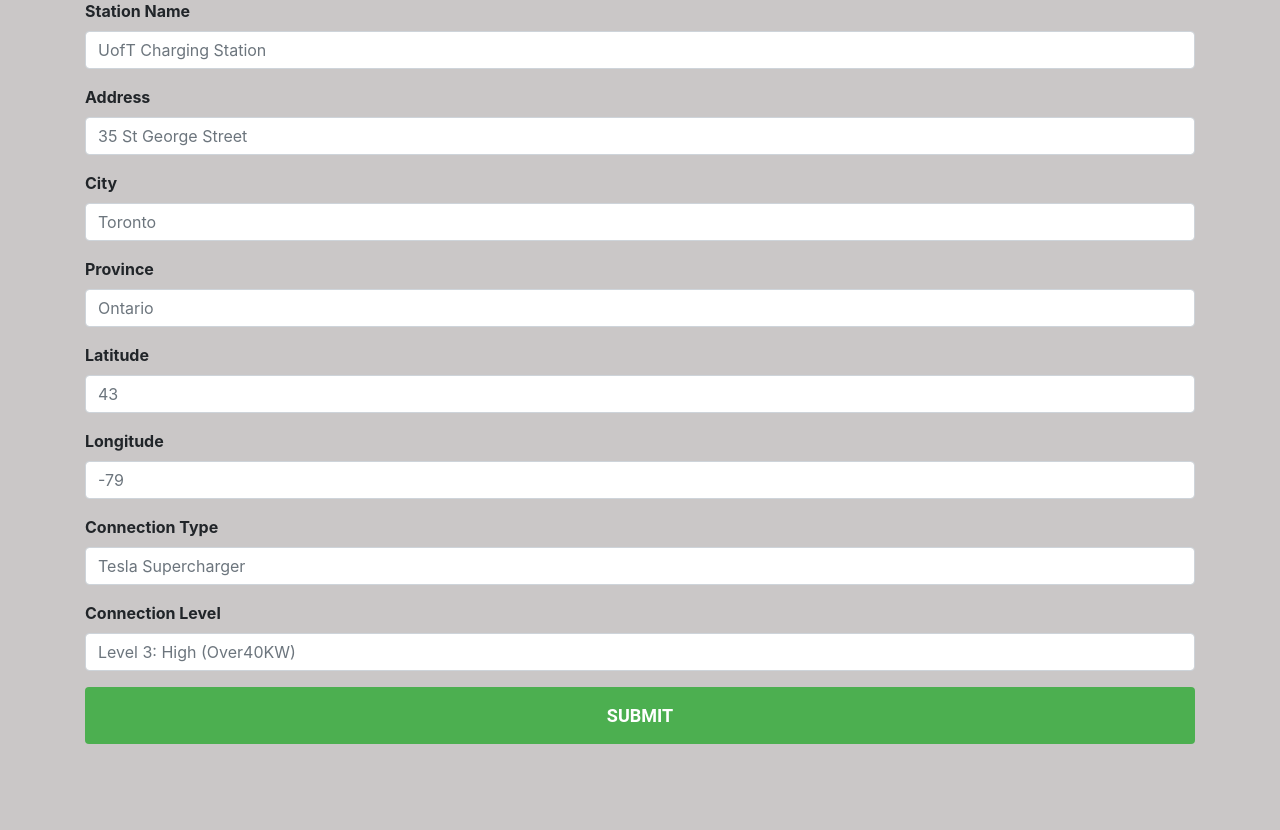
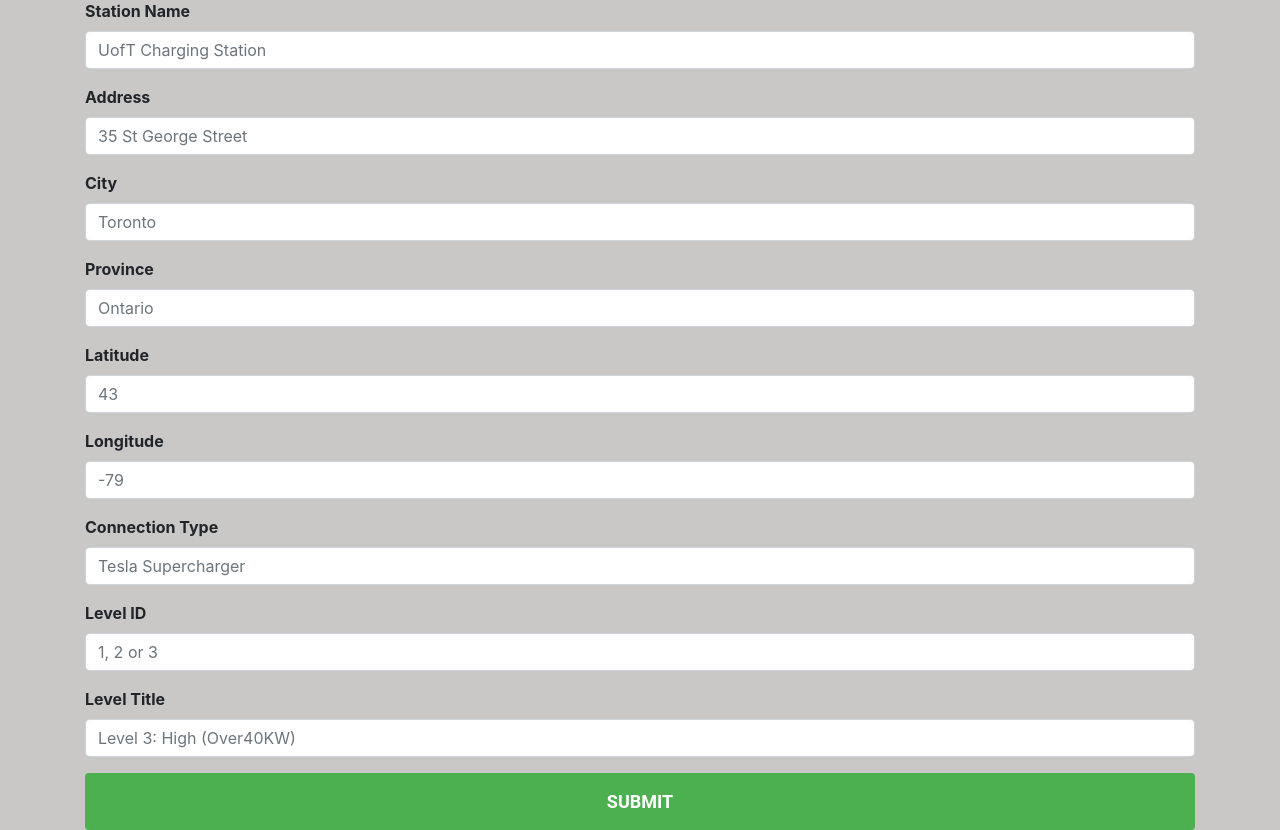
Before and after one commit to chuhaovince/UofT-Data-Bootcamp-Project-2, a Python web app: template Electric_Charging_Stations/templates/Add.html in a window 1280 px wide. Shown: the part 313-1143 px from the top of the page. Before the commit the page ends 1057 px from the top, so only its background shows below. Run offline with Jinja, Linux system fonts and the light colour scheme; the template is opened without the code that fills it, so the values that code supplies are empty; some libraries are stand-ins or nearby versions.

Commit message:
Added form of level id

```diff
--- a/Electric_Charging_Stations/app.py
+++ b/Electric_Charging_Stations/app.py
@@ -56,6 +56,7 @@ def add():
         lat = request.form["Lat"]
         lng = request.form["Lon"]
         connectionTitle = request.form["Plug_type"]
+        ID = request.form["ID"]
         levelID = request.form["Level"]
 
         new_location = {
@@ -71,6 +72,7 @@ def add():
                 "ConnectionType" : {
                     "Title" : connectionTitle
                 },
+                "LevelID" : ID;
                 "Level" : {
                     "Title" : levelID
                 }
--- a/Electric_Charging_Stations/templates/Add.html
+++ b/Electric_Charging_Stations/templates/Add.html
@@ -75,7 +75,12 @@
             </div>
 
             <div class="form-group">
-            <label for="levelID"><strong>Connection Level</strong></label>
+              <label for="address"><strong>Level ID</strong></label>
+              <input type="text" class="form-control" id="levelid" name="ID" placeholder="1, 2 or 3">
+            </div>
+
+            <div class="form-group">
+            <label for="levelID"><strong>Level Title</strong></label>
             <input type="text" class="form-control" id="levelID" name="Level" placeholder="Level 3: High (Over40KW)">
             </div>
 
```
